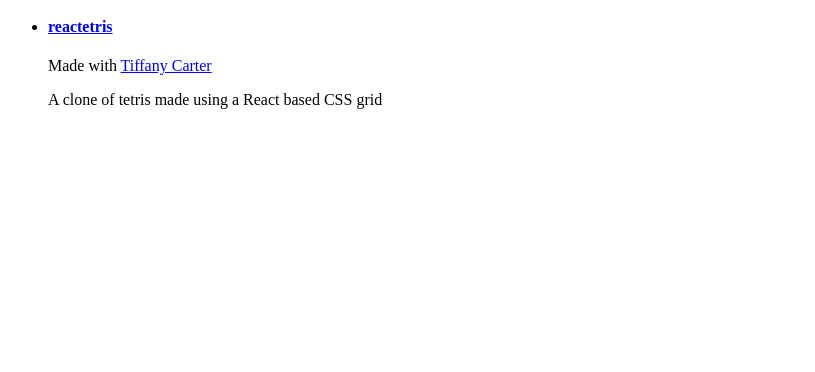
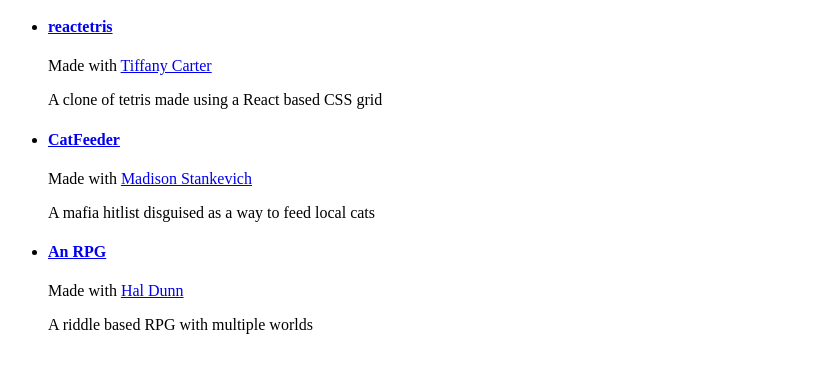
Before and after one commit to Nat-Reid/Nat-Reid.github.io, a plain HTML site: page index.html in a window 1280 px wide. Shown: the part 110-482 px from the top of the page, without its empty margins (0-815 px from the left). Drawn offline with Linux system fonts and the light colour scheme.

Commit message:
added more projects

```diff
--- a/index.html
+++ b/index.html
@@ -13,6 +13,16 @@
         <p>Made with <a href="https://github.com/tafby">Tiffany Carter</a></p>
         <p>A clone of tetris made using a React based CSS grid</p>
       </li>
+      <li>
+        <h4><a href="https://github.com/madison-stankevich/CatFeederFrontEnd">CatFeeder</a></h4>
+        <p>Made with <a href="https://github.com/madison-stankevich">Madison Stankevich</a></p>
+        <p>A mafia hitlist disguised as a way to feed local cats</p>
+      </li>
+      <li>
+        <h4><a href="https://github.com/Nat-Reid/RPG_mod_2_project">An RPG</a></h4>
+        <p>Made with <a href="https://github.com/halented">Hal Dunn</a></p>
+        <p>A riddle based RPG with multiple worlds</p>
+      </li>
     </ul>
   </body>
 </html>
```
